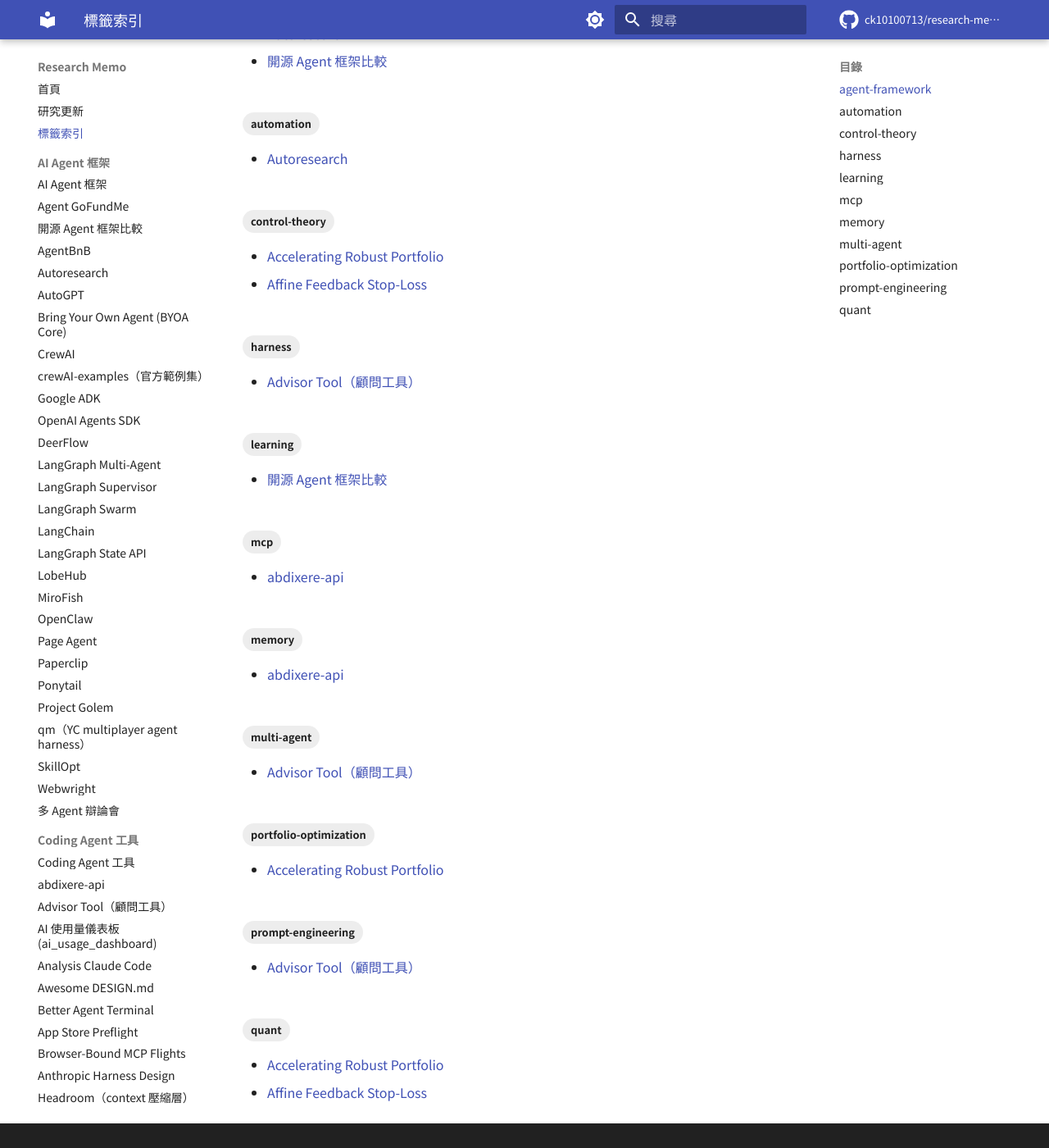
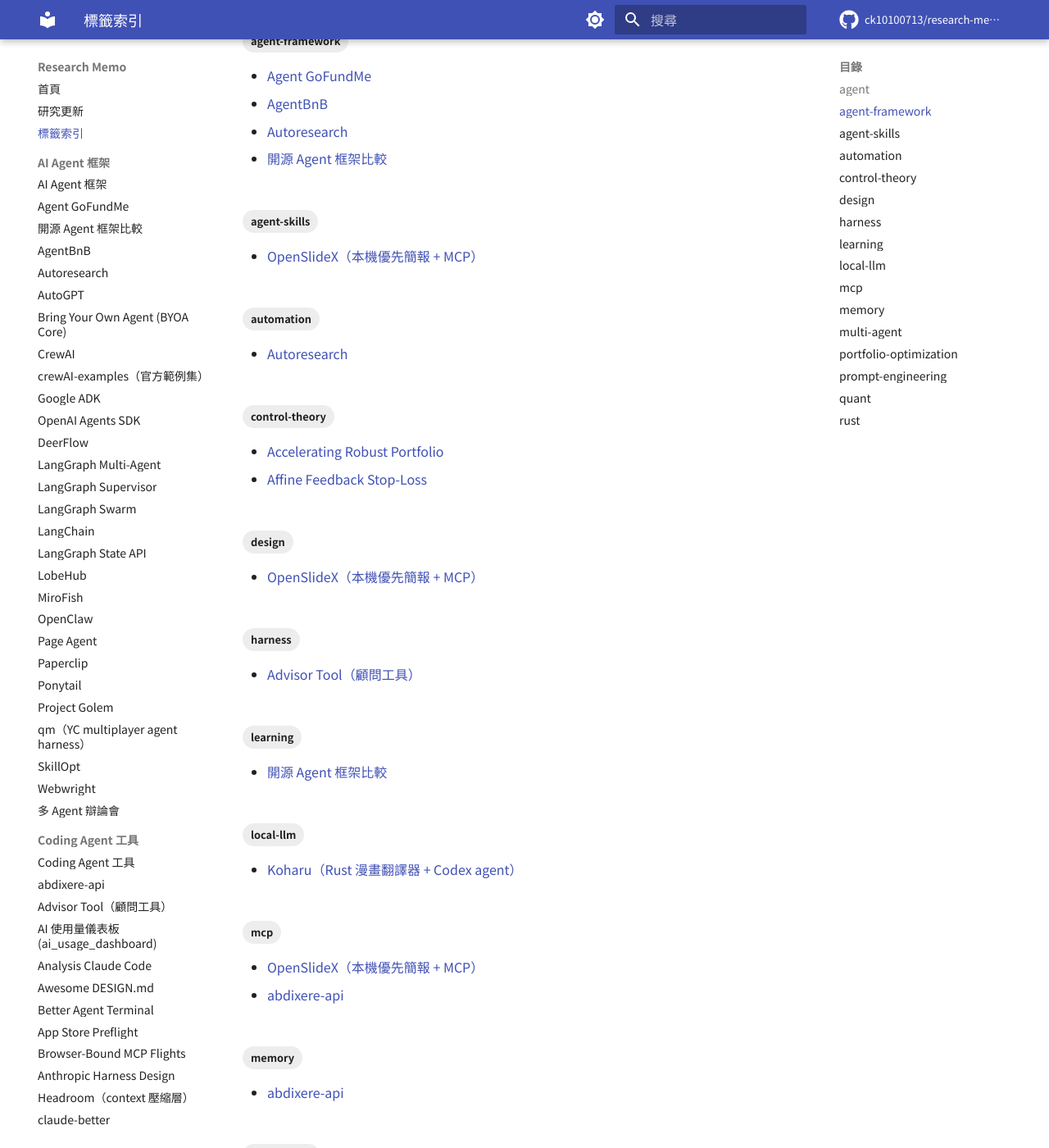
Before and after one commit to ck10100713/research-memo, an MkDocs documentation site: the page built from docs/tags.md, in a window 1280 px wide and 1400 px high, scrolled down 363 px. Shown: the whole window at 82% size. Built offline with MkDocs 1.6.1 and Material for MkDocs 9.7.7, drawn with Linux system fonts in a browser that asks for light colours; comment, search, counter and statistics services are not loaded; part of the change alters nothing that is shown; some of the changed text lies outside the part shown.

Commit message:
Add research notes: OpenSlideX and Koharu
OpenSlideX (zz41354899): local-first MDX presentation workspace with 5
MCP workspace tools (revision-safe edit + quality gate) and 4 project
Agent Skills; twin of Slide Editor.

Koharu (mayocream): Rust local-first manga translator with a staged ML
pipeline and an in-process OAuth-backed Codex agent driving the project
via function-calling tools.

Co-Authored-By: Claude Opus 4.8 <noreply@anthropic.com>

````diff
--- /dev/null
+++ b/docs/koharu.md
@@ -0,0 +1,110 @@
+---
+date: "2026-08-18"
+category: "AI 應用"
+card_icon: "material-translate"
+oneliner: "Rust 寫的本機優先漫畫翻譯器,把偵測→OCR→修復→翻譯→排版→PSD 匯出串成 staged ML pipeline;更關鍵的是內建一個 in-process、OAuth 打 ChatGPT Codex backend 的 agent,用 function-calling tool + revision-safe 編輯驅動整個翻譯專案"
+tags:
+  - agent
+  - rust
+  - local-llm
+---
+
+# Koharu 研究筆記
+
+## 資料來源
+
+| 項目 | 連結 |
+|------|------|
+| GitHub repo | <https://github.com/mayocream/koharu> |
+| 官網 / 文件 | <https://koharu.rs> |
+| 模型（HuggingFace） | <https://huggingface.co/mayocream> |
+
+## 專案概述
+
+**Koharu** 是一個用 **Rust** 寫的**本機優先漫畫翻譯器**（ML-powered manga translator）。它把漫畫翻譯這條 workflow 用機器學習自動化:**物件偵測 + OCR + inpainting + LLM** 串成一條 pipeline,把日文漫畫的對白/旁白抓出來、翻掉、把原字塗掉、再把譯文排回頁面。作者 mayocream,2025-04 建立、5.3k stars、343 forks、2000+ commits,active development,雙授權 MIT / Apache-2.0,文件有 日/簡中/英 三語。
+
+它最強調的一句話是:**vision 模型和 LLM 預設全部跑在你自己機器上**,資料不離開本機。GPU 走 CUDA / ROCm-HIP / Metal / Vulkan,永遠有 CPU fallback;前端是 WebGPU-based GUI。裝法:WinGet（Windows）、Homebrew（macOS）或直接下載 release binary。
+
+> 對這個以 AI agent 為主題的研究站來說,Koharu 最值得記的**不是**翻譯功能本身,而是它內建的 **Koharu Agent**──一個直接打 ChatGPT Codex backend、用 function-calling tool 操作整個翻譯專案的 in-process agent（見下)。
+
+## Staged ML Pipeline
+
+Koharu 刻意**不用單一大模型解整頁**,而是分階段、每階段用專用模型:
+
+```
+偵測/版面  →  OCR  →  Inpainting  →  翻譯(LLM)  →  文字排版  →  PSD 匯出
+(找文字區/       (認原文)   (塗掉原字)      (本機或雲端)    (直排 CJK / RTL)  (分層可編輯)
+ 對話框/mask)
+```
+
+## 模型堆疊
+
+**Computer Vision**
+
+| 階段 | 模型 |
+|------|------|
+| 偵測 / 版面分割 | Koharu Layout **RF-DETR Seg 2XL**（作者自訓,HF: `mayocream/koharu-layout-rfdetr-seg-2xl-1152`） |
+| OCR | **PaddleOCR-VL 1.6**、**Manga OCR**、**Baberu OCR** |
+| Inpainting（塗字） | **FLUX.2 Klein**、**RORem mixed**、**LaMa（manga 版）**、**AOT GAN** |
+
+**Large Language Models（翻譯,可本機可雲端）**
+
+- **本機通用**:LFM 2.5、Ministral 3、Gemma 4（E2B~31B 多尺寸）、Qwen 3.5/3.6/3.8（0.8B~35B-A3B）── 全 GGUF。
+- **本機 uncensored**:Gemma 4 / Qwen 系列的無審查版（漫畫常有成人內容,這是實務需求）。
+- **雲端 API**:OpenAI、Claude、Gemini、Grok、DeepSeek、MiniMax、Atlas Cloud、OpenRouter。
+- **純機器翻譯**:DeepL、Google Cloud Translation、Caiyun。
+- 另支援任意 **OpenAI-compatible** 端點。
+
+## Rust Monorepo(23 crates)
+
+整個系統拆成 23 個 crate,層次分明:
+
+| 群組 | crates |
+|------|--------|
+| **Agent** | `koharu-agent`（in-process Codex agent,見下) |
+| **Pipeline / ML** | `koharu-pipeline`、`koharu-ml`、`koharu-diffusion`(+`-sys`)、`koharu-llama`(+`-sys`)、`koharu-torch`(+`-sys`)、`koharu-translator` |
+| **渲染 / 畫布** | `koharu-canvas`、`koharu-renderer`、`koharu-rasterizer`、`koharu-scene`、`koharu-psd`（分層匯出） |
+| **App / 桌面** | `koharu-app`、`koharu-desktop`、`koharu`、`koharu-bindgen` |
+| **基礎** | `koharu-runtime`、`koharu-storage`、`koharu-config`、`koharu-secrets` |
+
+`-sys` crate（`diffusion-sys` / `llama-sys` / `torch-sys`)是 FFI 綁定層,底層靠 LLVM / Ninja / Bun 建。
+
+## Koharu Agent(本站重點)
+
+`koharu-agent` 的 `lib.rs` 開宗明義:**「Koharu's in-process, OAuth-backed Codex agent.」** 拆開來看:
+
+- **直接打 ChatGPT Codex backend**:`codex/mod.rs` 裡 `RESPONSES_URL = https://chatgpt.com/backend-api/codex/responses`──不是 OpenAI 公開 API,而是 **Codex 的 responses 端點**,靠 OAuth 登入（`auth.rs` device-code flow + `token_store.rs`）吃**使用者的 ChatGPT 訂閱 quota,完全不用 API key**。這正是 [Slide Editor](slide-editor.md) 記過的「把訂閱/CLI 當 backend」模式,但這裡是**用 Rust in-process 直接重刻 Codex 協定**(有自己的 `protocol.rs` / `stream.rs` / `catalog.rs`)。
+
+- **agent 是專案操作員,不是聊天機**。system prompt(`agent.rs` 的 `INSTRUCTIONS`)把它定義成「operating a manga translation project inside Koharu」,重點規則:
+  - 每個 user turn 都附一個 **`koharu_project_context` block**（完整專案狀態),但**刻意不放頁面圖**──要看圖才呼叫 `view_page`,且只看相關頁。**這是 token 經濟:預設餵最小狀態、視覺資訊按需載入。**
+  - **「All project changes are revisioned and reversible. Do not ask for permission.」**──所有修改可版本化、可回溯,所以 agent 不必問許可就動手。
+  - 「Never claim a change succeeded unless its tool result says it succeeded.」「Do not invent entity identifiers.」──明確反幻覺、反瞎編 ID。
+  - 不出計畫、不露內部步驟,持續呼叫 tool 直到完成。
+
+- **function-calling tool 介面**（`tool.rs`）:`Tool { type:"function", name, description, parameters(JSON schema), strict }`,`ToolCall { call_id, name, arguments }`,`Invocation` 帶 `changed` 旗標與 `ToolImage`(以 `data_url` 回傳圖)。等於把「檢視/修改翻譯專案」的每個動作做成型別化 function tool 給 LLM 呼叫。
+
+## 目前限制與注意事項
+
+- **重度桌面應用、build 門檻高**:Rust 2024 + LLVM + Ninja + Bun + 多 GPU backend + 20+ crate,不是 clone 就跑,一般人走 release binary。
+- **本機跑大模型吃資源**:預設本機推論,要好效果得有能跑 GGUF 大模型的 GPU;CPU fallback 慢。
+- **Agent 綁 ChatGPT Codex OAuth**:agent 路徑吃的是 ChatGPT 訂閱,非官方公開端點,存在被上游調整的風險（翻譯本身仍可走一般雲端 API 或純本機 LLM,不受影響）。
+- **內容合法性**:內建 uncensored 模型與漫畫翻譯情境,使用需自負版權/內容責任。
+
+## 研究價值與啟示
+
+### 關鍵洞察
+
+1. **「訂閱當 backend」被推到極致:in-process 重刻 Codex 協定**。slide-editor 是 shell out `codex` CLI;Koharu 更進一步,在 Rust 裡直接對 `chatgpt.com/backend-api/codex/responses` 說話,自己實作 auth / token store / streaming / protocol。**對桌面 app 來說,「不要求使用者填 API key、直接吃他的 ChatGPT 訂閱」是巨大的 onboarding 優勢**,代價是綁定非公開端點的維護風險。這個取捨值得記進「AI 桌面工具的 backend 選型」清單。
+
+2. **agent 操作結構化專案的三件套,和 [OpenSlideX](open-slidex.md) 幾乎同構**:(a) 每回合餵**最小專案狀態**、重資產(圖)按需載入(`view_page` ↔ OpenSlideX 的 `open_slidex_read`);(b) **所有修改 revisioned & reversible**,所以 agent「不必問許可」(↔ OpenSlideX 的 `expectedRevision` 樂觀鎖);(c) **型別化 function tool** 當唯一動作介面。兩個完全不同領域(漫畫翻譯 vs 簡報)、不同技術棧(Rust in-process vs TS MCP)的工具,竟收斂到同一組「讓 agent 安全改結構化文件」的設計原則──**這組原則正在變成 agent-native app 的事實標準**。
+
+3. **staged pipeline > 單一大模型**:Koharu 不賭「一個 VLM 解整頁」,而是偵測/OCR/inpaint/翻譯各用最合適的專用模型,每階段可替換(光 OCR 就 3 個、inpaint 4 個、LLM 數十個)。對真實產品,**可組合、可替換的多模型 pipeline 比單一 end-to-end 模型更好調、更好維護、品質更可控**。
+
+4. **local-first 是隱私 + 成本雙贏**:vision 模型與 LLM 預設全本機,漫畫內容(常涉版權/成人)不外流;雲端 API 是選配而非必須。搭配多 GPU backend + CPU fallback,把「隱私敏感的 AI 應用」做成可完全離線。
+
+### 與其他研究筆記的關聯
+
+- **[Slide Editor](slide-editor.md)**:同樣「把 `codex`/訂閱當 AI backend、免 API key」;slide-editor shell out CLI,Koharu 在 Rust 裡直接重刻 Codex responses 協定,是同一模式的兩種深度。
+- **[OpenSlideX](open-slidex.md)**:最強的結構對照──兩者都用「最小狀態 read + revision-safe edit + function tool」讓 agent 安全操作結構化專案,一個 MCP/TS、一個 in-process/Rust。
+- **[LiteLLM](litellm.md)**:Koharu 的翻譯層支援數十家雲端 + OpenAI-compatible 端點,和 LiteLLM「統一多 provider」是同一需求的 app 內建版。
+- **[Gemma 4 與 Local LLM](gemma-4-local-llm.md)**:Koharu 大量用 Gemma 4 / Qwen 的 GGUF 本機模型跑翻譯,是 local-LLM 落地到消費級應用的實例。
--- /dev/null
+++ b/docs/open-slidex.md
@@ -0,0 +1,118 @@
+---
+date: "2026-08-18"
+category: "Coding Agent 工具"
+card_icon: "material-presentation-play"
+oneliner: "本機優先的可編輯簡報 workspace，以 presentation.mdx 為單一真相源，內建 5 個 MCP workspace tool + 4 個專案內 Agent Skills，讓 Claude Code / Codex 用 revision-safe 的方式改 deck"
+tags:
+  - mcp
+  - agent-skills
+  - design
+---
+
+# OpenSlideX 研究筆記
+
+## 資料來源
+
+| 項目 | 連結 |
+|------|------|
+| GitHub repo | <https://github.com/zz41354899/open-slidex> |
+| npm CLI | `npx open-slidex@latest init my-deck` |
+| npm MCP server | `open-slidex-mcp`（v0.3.6） |
+
+## 專案概述
+
+**OpenSlideX** 是一套「open-source、local-first 的簡報製作工具」──每份 deck 就是**你自己掌控的一個資料夾**，資料夾裡的 `presentation.mdx` 是**單一真相源（single source of truth）**。沒有帳號、沒有雲端同步、沒有外部相依，所有內容都留在本機、可用 git 管、可用一般工具編輯。
+
+它解的問題和 [Slide Editor](slide-editor.md) 是同一條線但打法不同：**AI 生第一版 deck 很強、但迭代很貴/很危險**。OpenSlideX 的答案是把 deck 定義成一個**結構化、agent 可安全操作**的 MDX 文件，再開一套 **MCP workspace tool** 讓 Claude Code / Codex 用「讀最小片段 → 改單一 slide → 帶版本號防覆寫 → 跑品質閘」的方式迭代，而不是把整份 deck 重灌進 context。
+
+repo 2026-08-11 剛建、MIT、TypeScript、Node 22.12+、8 stars，monorepo（Vite + PostCSS）。它明說自己**獨立於商業產品 SlideX Cloud**：本 repo 含本機編輯器、Workbench、MCP runtime、filesystem-safe SDK、CLI、starter、範例與 contributor 工具；**排除**雲端認證/帳號/協作/計費/付費模板。等於是「把商業產品的本機 runtime 從原始碼重建成開源版」。
+
+## Monorepo 結構
+
+```
+open-slidex/
+├── packages/
+│   ├── motion-doc/          # MotionDoc 的 parser / serializer / layout / export 引擎
+│   ├── slidex-sdk/          # filesystem-safe SDK + CLI
+│   ├── slidex-workbench/    # 本機 Workspace / 編輯器
+│   ├── editor-ui/           # 公開編輯器入口（React + shadcn UI, MotionDocEditor.tsx）
+│   ├── open-slidex-mcp/     # workspace-scoped MCP server（發到 npm）
+│   └── open-slidex/         # CLI 套件（init / dev）
+└── .agents/skills/          # 4 個專案內 Agent Skills（見下）
+```
+
+## 核心格式：MotionDoc MDX
+
+每份簡報是一個 `presentation.mdx`，用 MotionDoc 標籤描述。從 `server.ts` 反推，目前**允許的 block 標籤**收斂成 7 個：
+
+`Slide`、`Text`、`ImageBlock`、`VideoBlock`、`Chart`、`Table`、`Shape`
+
+而且明確**移除了一批舊標籤**（`Card` / `Group` / `Icon` / `Metric` / `Notes` / `Stack` / `Title`）── 這是把「格式契約收窄」的動作:標籤越少、agent 越不會亂生、parser/QA 越好保證。
+
+## 五個 MCP Workspace Tool
+
+MCP server 對 agent 只開五個工具，把「選 deck → 讀 → 改 → 配圖 → 審」整條 workflow 收在裡面，敘事方向仍留在 skills、修改保有版本安全：
+
+| Tool | 職責 | 關鍵設計 |
+|------|------|----------|
+| `open_slidex_workspace` | 選 deck | `action: list / select`，先列出再鎖定要操作的 presentation |
+| `open_slidex_read` | 漸進式讀取 | 帶 `intent / knowledgeQuery / resourceCursor / resourcePath / slideIndex`──**只餵 agent 需要的片段**（單 slide、指定資源、知識查詢），不是整份塞 context |
+| `open_slidex_edit` | 改 deck / slide | 帶 `expectedRevision`──**樂觀鎖**:版本對不上就回 `revision_conflict`，避免蓋掉別人/自己的並行修改 |
+| `open_slidex_media` | 管媒體 | 內建 Unsplash「trusted images」下載、檔名正規化，圖片走可信來源而非任意 URL |
+| `open_slidex_review` | 算圖 + 品質閘 | `scope: deck / slide`，渲染到 `dist/renders/`；品質不過回 `quality_gate_failed` |
+
+`edit` 的 `expectedRevision` + `revision_conflict` 與 `review` 的 `quality_gate_failed` 是這套工具最值得記的兩點：**它把「agent 改結構化文件」這件事做成有版本、有閘門的交易**，而不是 blind overwrite。
+
+MCP 以 `npx -y open-slidex-mcp mcp --project <root>`（或 `--workspace <root>`）啟動，支援 Claude Code、Claude Desktop、Codex。
+
+## 四個專案內 Agent Skills
+
+放在 `.agents/skills/`，每個 skill 同時帶 `SKILL.md` **和** `agents/openai.yaml`──**同一份 skill 同時給 Claude 與 Codex/OpenAI 吃**（就是 [mattpocock skills](mattpocock-skills.md) 記過的 `.agents/` 跨 agent 遷移格式）。skill 隨產品 repo 一起出貨、是 project-local 的:
+
+| Skill | 內容 | references |
+|-------|------|-----------|
+| `slidex-deck-design` | input→story、敘事模式、視覺方向 | `narrative-patterns.md`、`source-to-story.md`、`visual-direction.md` + **5 份已驗證範例 deck**（`data-brief` / `editorial-story` / `product-launch` / `strategy-proposal` / `training-workshop`.mdx） |
+| `slidex-mdx-authoring` | MotionDoc 撰寫規則 | `motiondoc-contract.md`、`media-and-data.md` |
+| `slidex-motion-direction` | 動態/轉場方向 | `motion-patterns.md` |
+| `slidex-deck-qa` | 交付前 QA | `review-matrix.md` |
+
+四個 skill 剛好對齊四個階段:**design（構思故事）→ authoring（寫 MDX）→ motion（動態）→ QA（審查）**,和五個 MCP tool 的 review 閘互補。
+
+## 快速開始
+
+```bash
+# 方案 A:獨立 deck
+npx open-slidex@latest init my-deck
+
+# 方案 B:跑整個 workspace（Vite HMR live preview）
+git clone https://github.com/zz41354899/open-slidex.git
+cd open-slidex && npm install && npm run dev
+```
+
+## 目前限制與注意事項
+
+- **極早期**:2026-08-11 才建、8 stars、TypeScript monorepo，MCP 才 v0.3.6,格式契約還在收斂（剛砍掉 7 個舊標籤）。
+- **格式綁死 MotionDoc**:不是泛用簡報工具,deck 必須是 `presentation.mdx` + 允許的 7 種 block,自由度換取的是 agent 可安全操作。
+- **開源版 ≠ 完整產品**:雲端協作/帳號/計費/付費模板都不在這 repo,想要那些得走商業 SlideX Cloud。
+- **Node 22.12+**:相對新的 runtime 要求。
+
+## 研究價值與啟示
+
+### 關鍵洞察
+
+1. **「讓 agent 安全改結構化文件」的一個完整範本**:`open_slidex_edit` 的 `expectedRevision`（樂觀鎖 → `revision_conflict`）+ `open_slidex_review` 的品質閘（`quality_gate_failed`），把 agent 編輯做成**有版本、有閘門的交易**。對照 [Slide Editor](slide-editor.md) 用 regex 覆寫 + `.backups/` 當 safety net,OpenSlideX 走的是「型別化格式 + 交易式 MCP tool」這條更工程化的路。下次要讓 agent 改任何結構化資產(config、schema、文件),這組 pattern(最小讀取 + 版本鎖 + 品質閘)值得抄。
+
+2. **漸進式 read = token 經濟**:`open_slidex_read` 用 `intent / cursor / slideIndex` 只餵需要的片段,和 slide-editor「元素級 prompt」是同一個底層教訓──**AI 迭代的成本槓桿在 context 粒度**。差別是 OpenSlideX 把這件事做進 MCP tool 的介面設計裡,而非靠人手動框選。
+
+3. **`presentation.mdx` 作為「人 / git / agent」三方共用的介面**:MDX 既是人類可讀可手改、又是 agent 可 parse 可精準改、還天生 git-friendly。**單一結構化真相源**同時服務三種編輯者,是 local-first + agent-native 工具的關鍵設計選擇。
+
+4. **skill 隨產品出貨、且跨 agent**:4 個 skill 放在 `.agents/skills/`、每個都附 `openai.yaml`,等於「這個產品怎麼用」的知識**跟著 repo 一起發、Claude 和 Codex 都能載**。加上每個 skill 帶 reference 範例 deck(5 份 verified mdx),是「用 skill 當產品說明書 + few-shot 樣板」的實作。
+
+5. **open-core 的信任牌**:把商業產品的本機 runtime「從原始碼重建成 MIT 開源」,使用者可以完全本機、可審、可 fork,雲端功能才收費。這是 local-first 工具建立信任與分發的一種標準玩法。
+
+### 與其他研究筆記的關聯
+
+- **[Slide Editor](slide-editor.md)**:最直接的雙生對照。兩者都解「AI 生 deck、本機迭代」,但 slide-editor 是單檔 Python + regex 存檔 + 把 `claude`/`codex` CLI 當 backend;OpenSlideX 是 TS monorepo + MDX 格式 + MCP tool + Agent Skills。一個輕、一個工程化,適合並讀比較兩種取捨。
+- **[Claude Design](claude-design.md)**:同屬「AI 從零生整份 deck」的上游生成端,OpenSlideX 補的是它下游的可編輯、可迭代、可 agent 操作。
+- **[mattpocock skills](mattpocock-skills.md)**:`.agents/` 跨 agent(Claude + Codex)skill 格式的先例,OpenSlideX 把它落地成產品內建 skill。
+- **[MCP CLI](mcp-cli.md)**:同樣圍繞 MCP 生態;OpenSlideX 示範「用最小的一組 workspace tool 把一整條 domain workflow 包成 MCP server」的設計。
--- a/mkdocs.yml
+++ b/mkdocs.yml
@@ -180,6 +180,7 @@ nav:
       - OpenCode: opencode.md
       - OpenHarness: open-harness.md
       - Open SWE: open-swe.md
+      - OpenSlideX（本機優先簡報 + MCP）: open-slidex.md
       - OpenClaw Claude Proxy: openclaw-claude-proxy.md
       - Slavingia Skills: slavingia-skills.md
       - Slide Editor: slide-editor.md
@@ -258,6 +259,7 @@ nav:
       - Deep-Live-Cam: deep-live-cam.md
       - FlyAI Skill: flyai-skill.md
       - ITA Matrix: ita-matrix.md
+      - Koharu（Rust 漫畫翻譯器 + Codex agent）: koharu.md
       - lecture-to-notes（演講影片轉筆記）: lecture-to-notes.md
       - LINE Chatbot Boilerplate: line-chatbot-boilerplate.md
       - LINE Bot Multimodal RAG (kkdai): linebot-multimodal-rag.md
````
